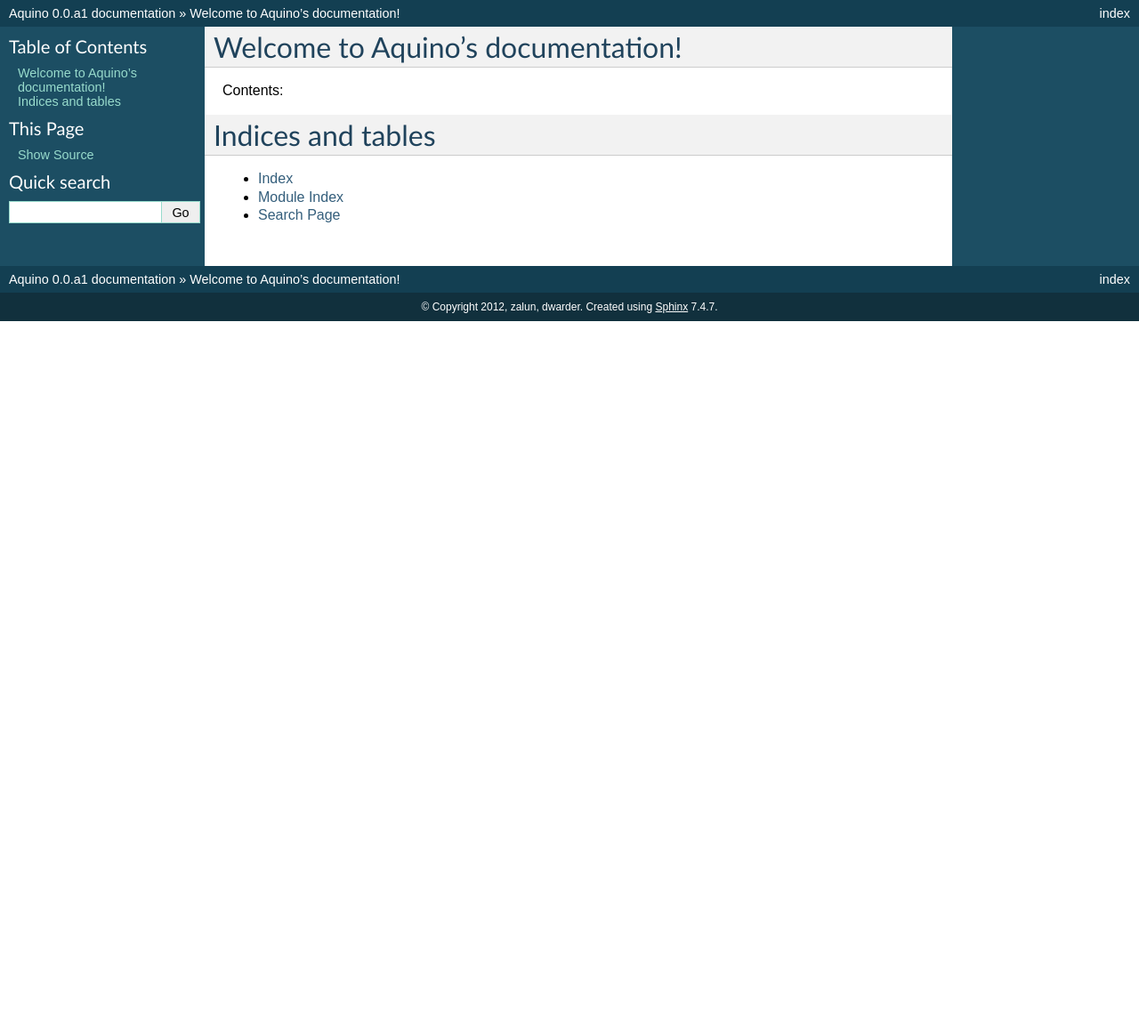
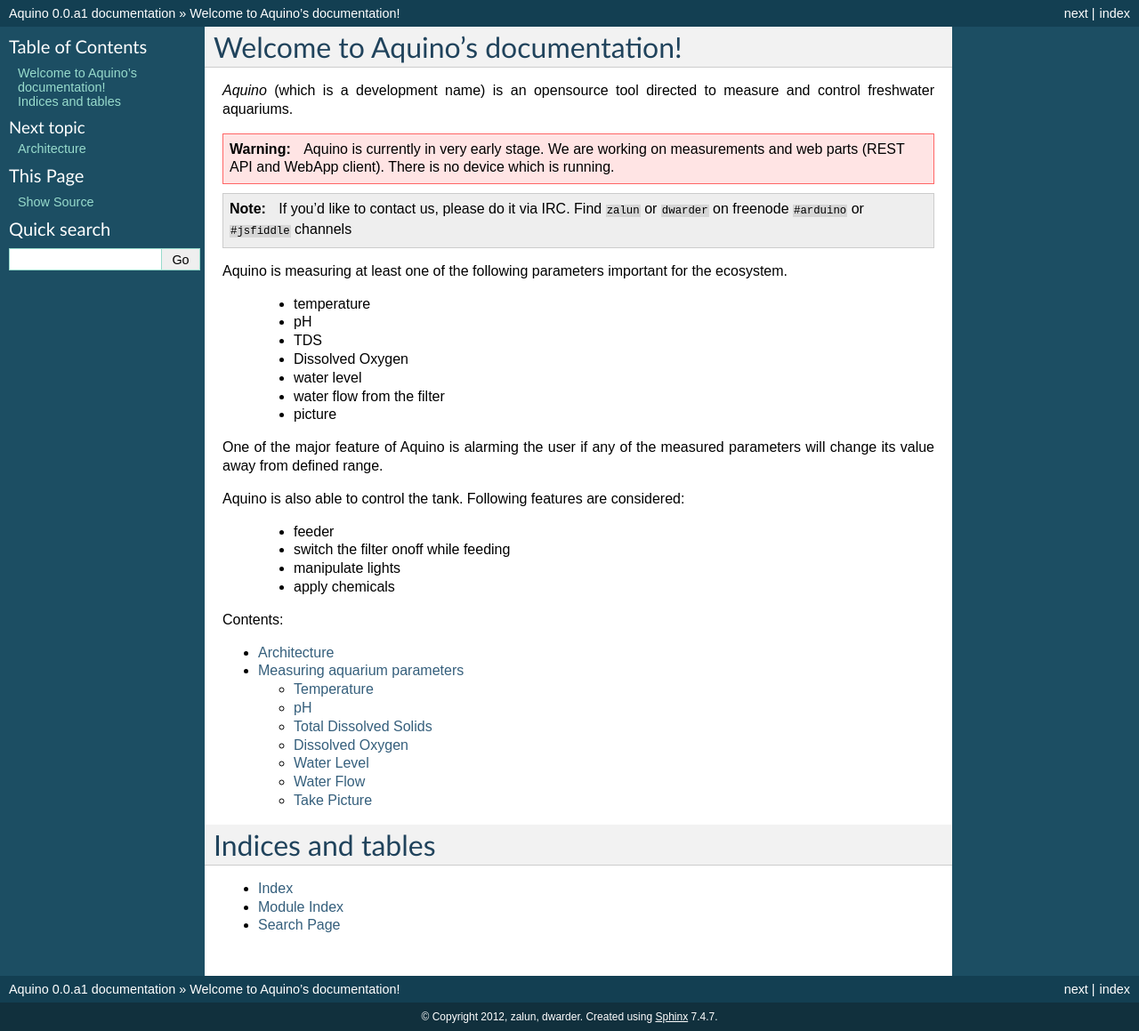
Before and after one commit to zalun/Aquino, a Sphinx documentation site: the page built from doc/source/index.rst, in a window 1280 px wide. Shown: the whole page at 89% size. Built offline with Sphinx 7.4.7, drawn with Linux system fonts in a browser that asks for light colours; formulas are drawn with MathJax 3; before the commit the page ends 900 px from its top, so only the background shows below that.

Commit message:
docs added

```diff
--- a/doc/source/index.rst
+++ b/doc/source/index.rst
@@ -6,10 +6,48 @@
 Welcome to Aquino's documentation!
 ==================================
 
+*Aquino* (which is a development name) is an opensource tool directed to
+measure and control freshwater aquariums.
+
+.. warning::
+
+   Aquino is currently in very early stage. We are working on measurements and
+   web parts (REST API and WebApp client). There is no device which is
+   running.
+
+.. note::
+
+   If you'd like to contact us, please do it via IRC. Find ``zalun`` or
+   ``dwarder`` on freenode ``#arduino`` or ``#jsfiddle`` channels
+
+Aquino is measuring at least one of the following parameters important for
+the ecosystem.
+
+ * temperature
+ * pH
+ * TDS
+ * Dissolved Oxygen
+ * water level
+ * water flow from the filter
+ * picture
+
+One of the major feature of Aquino is alarming the user if any of the
+measured parameters will change its value away from defined range.
+
+Aquino is also able to control the tank. Following features are considered:
+
+ * feeder
+ * switch the filter onoff while feeding
+ * manipulate lights
+ * apply chemicals
+
 Contents:
 
 .. toctree::
    :maxdepth: 2
+
+   architecture.rst
+   measurements/index.rst
 
 
 
--- /dev/null
+++ b/doc/source/measurements/TDS.rst
@@ -0,0 +1,6 @@
+.. _tds:
+
+Total Dissolved Solids
+======================
+
+http://en.wikipedia.org/wiki/Total_dissolved_solids
--- /dev/null
+++ b/doc/source/measurements/index.rst
@@ -0,0 +1,17 @@
+.. _measure:
+
+Measuring aquarium parameters
+=============================
+
+Every installation has to measure at least one of the following parameters:
+
+.. toctree::
+   :maxdepth: 2
+
+   temperature.rst
+   ph.rst
+   TDS.rst
+   dissolved_oxygen.rst
+   water_level.rst
+   water_flow.rst
+   picture.rst
```
Also changed, not shown: doc/source/architecture.rst (added, +60 -0 lines), doc/source/measurements/dissolved_oxygen.rst (added, +9 -0 lines), doc/source/measurements/ph.rst (added, +21 -0 lines), doc/source/measurements/picture.rst (added, +9 -0 lines), doc/source/measurements/temperature.rst (added, +9 -0 lines), doc/source/measurements/water_flow.rst (added, +7 -0 lines), doc/source/measurements/water_level.rst (added, +7 -0 lines), doc/images/architecture.jpg (deleted), doc/source/_static/images/architecture.jpg (added), 1 other file.
